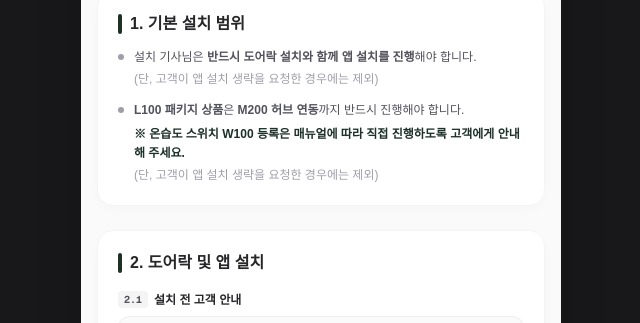
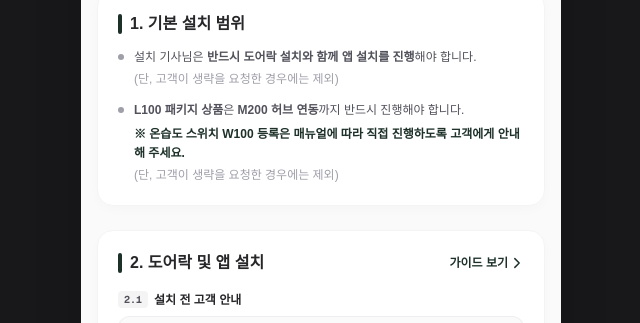
Before and after one commit to JyongSong/warranty-h5, a Next.js app: page /install-guide in a window 1280 px wide. Shown: the part 277-600 px from the top of the page, without its empty margins (319-959 px from the left). Built offline with nearby package versions, Linux system fonts and the light colour scheme.

Commit message:
Update install guide text and add tab navigation links

```diff
--- a/src/app/install-guide/page.tsx
+++ b/src/app/install-guide/page.tsx
@@ -17,6 +17,16 @@ const NAV_LABELS: Record<string, string> = {
 export default function InstallGuidePage() {
   const [activeMainTab, setActiveMainTab] = useState<MainTabId>("promo");
   const [activePromoTab, setActivePromoTab] = useState<PromoTabId>("basic");
+
+  const navigateToChapter = (chapterId: string) => {
+    setActiveMainTab("slides");
+    setTimeout(() => {
+      const el = document.getElementById(chapterId);
+      if (el) {
+        el.scrollIntoView({ behavior: "smooth" });
+      }
+    }, 100);
+  };
 
   const mainTabs = [
     { id: "promo", label: "프로모션 서비스 안내" },
@@ -118,7 +128,7 @@ export default function InstallGuidePage() {
                           <span className="flex-shrink-0 w-1.5 h-1.5 rounded-full bg-zinc-400 mt-1.5" />
                           <span>
                             설치 기사님은 <strong>반드시 도어락 설치와 함께 앱 설치를 진행</strong>해야 합니다.
-                            <span className="block text-zinc-400 mt-0.5">(단, 고객이 앱 설치 생략을 요청한 경우에는 제외)</span>
+                            <span className="block text-zinc-400 mt-0.5">(단, 고객이 생략을 요청한 경우에는 제외)</span>
                           </span>
                         </li>
                         <li className="flex items-start gap-2.5">
@@ -128,7 +138,7 @@ export default function InstallGuidePage() {
                             <span className="text-[#1d3129] font-bold block mt-1">
                               ※ 온습도 스위치 W100 등록은 매뉴얼에 따라 직접 진행하도록 고객에게 안내해 주세요.
                             </span>
-                            <span className="block text-zinc-400 mt-0.5">(단, 고객이 앱 설치 생략을 요청한 경우에는 제외)</span>
+                            <span className="block text-zinc-400 mt-0.5">(단, 고객이 생략을 요청한 경우에는 제외)</span>
                           </span>
                         </li>
                       </ul>
@@ -136,9 +146,21 @@ export default function InstallGuidePage() {
 
                     {/* 도어락 및 앱 설치 가이드 */}
                     <section className="bg-white p-5 rounded-2xl border border-zinc-100 shadow-[0_4px_12px_rgba(0,0,0,0.02)] space-y-4">
+                      <div className="flex items-center justify-between">
                         <div className="flex items-center gap-2">
                           <span className="w-1 h-5 bg-[#1d3129] rounded-full" />
                           <h2 className="text-base font-bold text-zinc-800">2. 도어락 및 앱 설치</h2>
+                        </div>
+                        <button
+                          type="button"
+                          onClick={() => navigateToChapter("ch1")}
+                          className="text-xs text-[#1d3129] hover:text-[#16251f] font-extrabold hover:underline cursor-pointer flex items-center gap-0.5"
+                        >
+                          가이드 보기
+                          <svg className="w-3.5 h-3.5" fill="none" stroke="currentColor" strokeWidth="2.5" viewBox="0 0 24 24">
+                            <path strokeLinecap="round" strokeLinejoin="round" d="M8.25 4.5l7.5 7.5-7.5 7.5" />
+                          </svg>
+                        </button>
                       </div>
 
                       {/* (1) 설치 전 고객 안내 */}
@@ -200,7 +222,7 @@ export default function InstallGuidePage() {
                             </div>
                           </div>
                           <p className="text-[11px] text-zinc-400 text-center">
-                            ※ 고객 요청 시 각 항목 추가 등록이 가능합니다.
+                            ※ 고객 요청 시 추가 등록
                           </p>
                         </div>
                       </div>
@@ -272,7 +294,7 @@ export default function InstallGuidePage() {
                           <span>⚠️ 3.3 노후 월패드 사전 고지 (필수)</span>
                         </div>
                         <p className="text-xs text-amber-700 leading-relaxed font-medium">
-                          사용 기간이 <strong>5년 이상인 노후 월패드</strong>는 점검 또는 설치 과정 중 고장이 발생할 수 있습니다.
+                          <strong>노후 월패드</strong>는 점검 또는 설치 과정 중 고장이 발생할 수 있습니다.
                         </p>
                         <p className="text-[11px] text-amber-900 font-semibold leading-relaxed">
                           해당 경우 설치 기사님 책임이 아님을 반드시 사전에 고객에게 안내하고 양해를 받아 주세요.
@@ -290,7 +312,7 @@ export default function InstallGuidePage() {
                             연동 가능 확인 후 월패드 연동기 및 설치 비용을 고객에게 안내합니다.
                           </p>
                           <div className="bg-white p-3 rounded-lg border border-zinc-200/60 shadow-sm flex flex-col items-center justify-center">
-                            <span className="text-[10px] text-zinc-400 font-bold block">총 비용 12만 원 초과 시</span>
+                            <span className="text-[10px] text-zinc-400 font-bold block">고객과 비용 협의가 어려운 경우</span>
                             <span className="text-sm font-extrabold text-[#992222] mt-1 text-center">
                               반드시 본사 담당자 확인 후<br />고객 안내 진행
                             </span>
@@ -327,10 +349,22 @@ export default function InstallGuidePage() {
 
                       {/* (2) M200 허브 연결 */}
                       <div className="space-y-1.5">
+                        <div className="flex items-center justify-between">
                           <h3 className="text-xs font-bold text-zinc-800 flex items-center gap-1.5">
                             <span className="text-[10px] bg-zinc-100 text-zinc-600 px-1.5 py-0.5 rounded font-mono">4.2</span>
                             M200 허브 연결
                           </h3>
+                          <button
+                            type="button"
+                            onClick={() => navigateToChapter("ch2")}
+                            className="text-[10px] text-[#1d3129] hover:text-[#16251f] font-extrabold hover:underline cursor-pointer flex items-center gap-0.5"
+                          >
+                            가이드 보기
+                            <svg className="w-3 h-3" fill="none" stroke="currentColor" strokeWidth="2.5" viewBox="0 0 24 24">
+                              <path strokeLinecap="round" strokeLinejoin="round" d="M8.25 4.5l7.5 7.5-7.5 7.5" />
+                            </svg>
+                          </button>
+                        </div>
                         <div className="bg-zinc-50 p-3 rounded-xl border border-zinc-200/50 text-xs text-zinc-600 space-y-1">
                           <p>• M200 허브 전원을 연결합니다.</p>
                           <p>• 고객 무선공유기 <strong>Wi-Fi(2.4GHz 또는 5GHz)</strong>에 연결합니다.</p>
@@ -339,10 +373,22 @@ export default function InstallGuidePage() {
 
                       {/* (3) 원격 잠금해제 확인 */}
                       <div className="space-y-1.5">
+                        <div className="flex items-center justify-between">
                           <h3 className="text-xs font-bold text-zinc-800 flex items-center gap-1.5">
                             <span className="text-[10px] bg-zinc-100 text-zinc-600 px-1.5 py-0.5 rounded font-mono">4.3</span>
                             원격 잠금해제 확인
                           </h3>
+                          <button
+                            type="button"
+                            onClick={() => navigateToChapter("ch3")}
+                            className="text-[10px] text-[#1d3129] hover:text-[#16251f] font-extrabold hover:underline cursor-pointer flex items-center gap-0.5"
+                          >
+                            가이드 보기
+                            <svg className="w-3 h-3" fill="none" stroke="currentColor" strokeWidth="2.5" viewBox="0 0 24 24">
+                              <path strokeLinecap="round" strokeLinejoin="round" d="M8.25 4.5l7.5 7.5-7.5 7.5" />
+                            </svg>
+                          </button>
+                        </div>
                         <ol className="list-decimal list-inside text-xs text-zinc-600 space-y-1.5 bg-zinc-50 p-3 rounded-xl border border-zinc-200/50 pl-4">
                           <li>M200 허브에 도어락을 연결한 후 도어락의 <strong>&quot;원격 잠금 해제&quot; 기능을 켜주세요</strong>.</li>
                           <li>고객 휴대폰의 <strong>블루투스를 잠시 꺼주세요</strong>.</li>
@@ -350,21 +396,10 @@ export default function InstallGuidePage() {
                         </ol>
                       </div>
 
-                      {/* (4) 출입 기록 확인 */}
+                      {/* (4) W100 등록 안내 */}
                       <div className="space-y-1.5">
                         <h3 className="text-xs font-bold text-zinc-800 flex items-center gap-1.5">
                           <span className="text-[10px] bg-zinc-100 text-zinc-600 px-1.5 py-0.5 rounded font-mono">4.4</span>
-                          출입 기록 확인
-                        </h3>
-                        <p className="text-xs text-zinc-600 leading-relaxed bg-zinc-50 p-3 rounded-xl border border-zinc-200/50 font-medium">
-                          앱에 출입 기록을 고객에게 보여주세요.
-                        </p>
-                      </div>
-
-                      {/* (5) W100 등록 안내 */}
-                      <div className="space-y-1.5">
-                        <h3 className="text-xs font-bold text-zinc-800 flex items-center gap-1.5">
-                          <span className="text-[10px] bg-zinc-100 text-zinc-600 px-1.5 py-0.5 rounded font-mono">4.5</span>
                           온습도 스위치 W100 등록 안내
                         </h3>
                         <p className="text-xs text-zinc-600 leading-relaxed bg-zinc-50 p-3 rounded-xl border border-zinc-200/50 font-medium">
@@ -471,12 +506,12 @@ export default function InstallGuidePage() {
                         </a>
 
                         <a
-                          href="tel:010-7199-3480"
+                          href="tel:010-7612-9632"
                           className="flex items-center justify-between p-3.5 bg-zinc-50 border border-zinc-200 rounded-xl hover:bg-zinc-100 active:scale-[0.98] transition-all duration-200"
                         >
                           <div className="text-left">
                             <span className="text-[10px] text-zinc-400 font-bold uppercase tracking-wider block">2차 담당자</span>
-                            <span className="text-xs font-bold text-zinc-800">서다은 (010-7199-3480)</span>
+                            <span className="text-xs font-bold text-zinc-800">김지윤 (010-7612-9632)</span>
                           </div>
                           <div className="w-8 h-8 rounded-full bg-[#1d3129]/10 flex items-center justify-center text-[#1d3129]">
                             <svg className="w-4 h-4" fill="none" stroke="currentColor" strokeWidth="2.5" viewBox="0 0 24 24">
```
Lines whose indentation alone changed are shown as unchanged.
